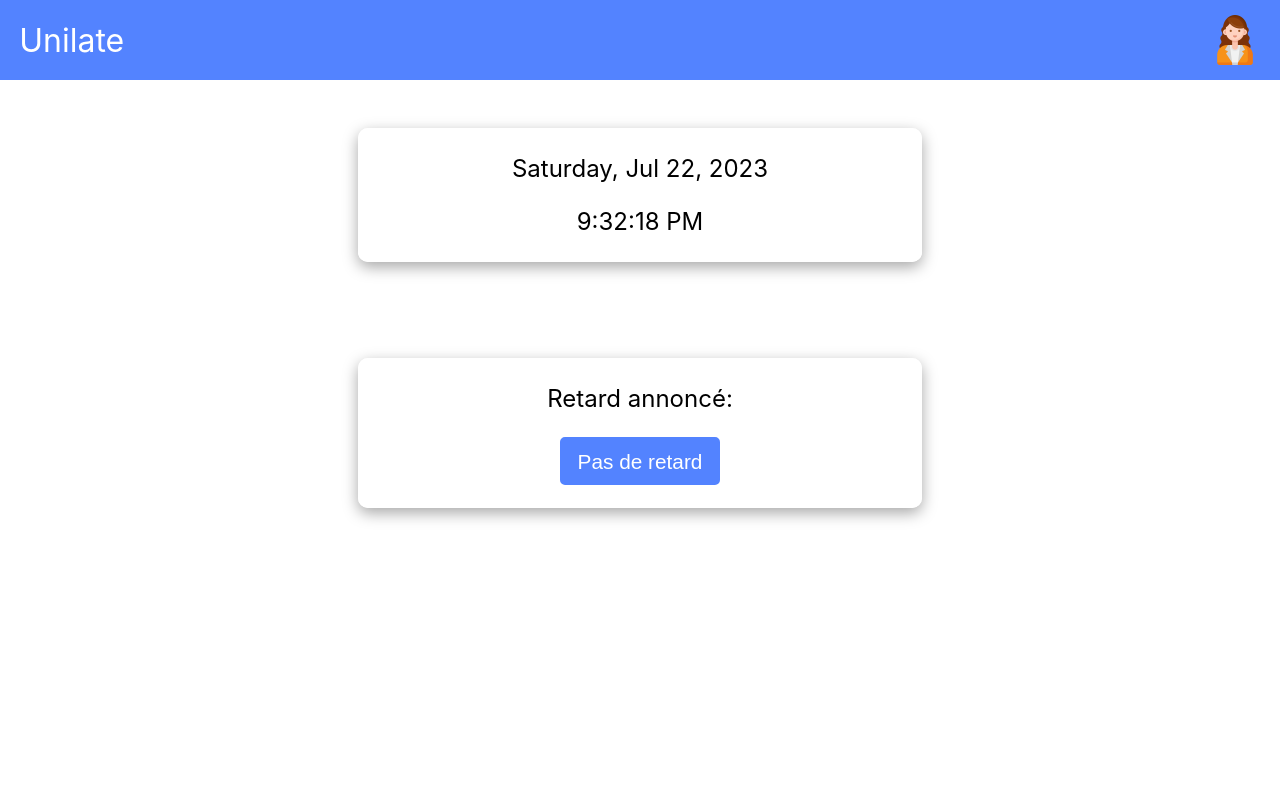
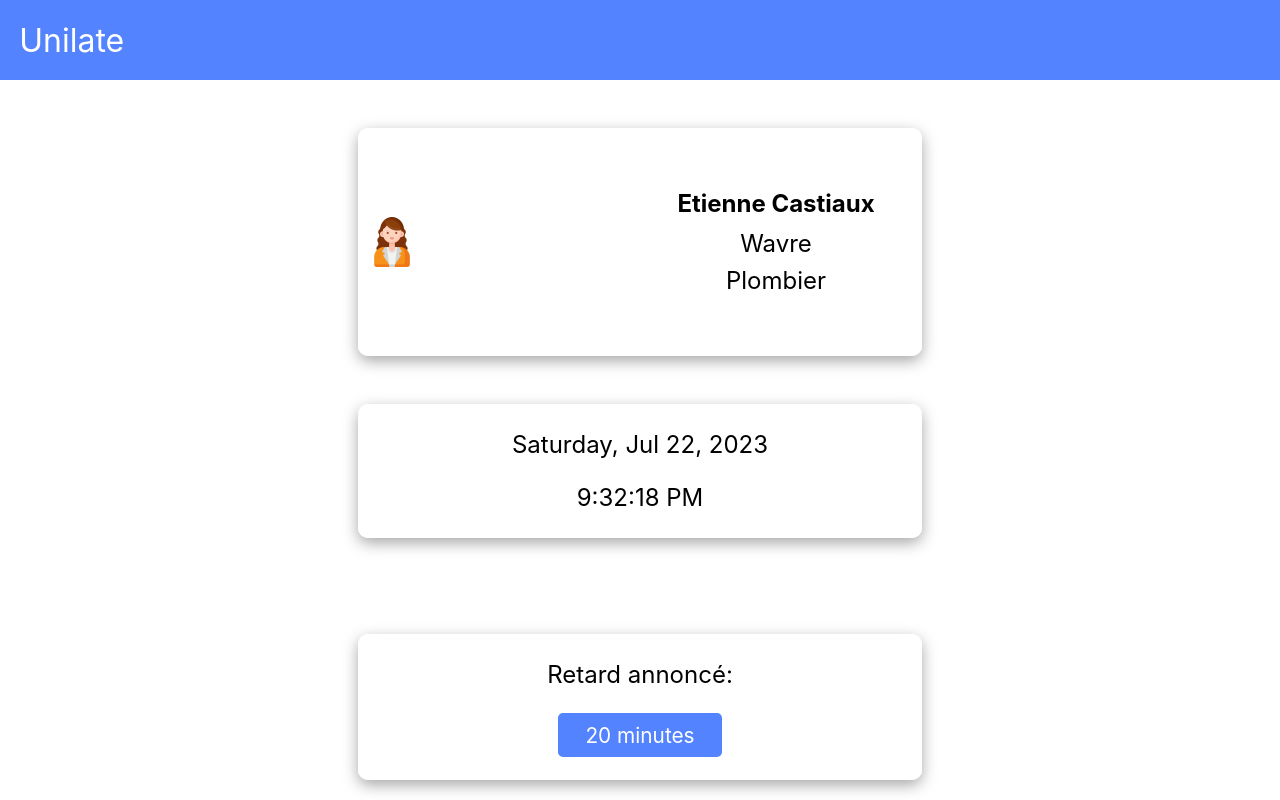
Before and after one commit to Harold-coder/unilate-app, a React (Create React App) app: page / in a window 1280 px wide. Built offline with nearby package versions, Linux system fonts and the light colour scheme.

Commit message:
Added the PatientPage

```diff
--- a/src/App.js
+++ b/src/App.js
@@ -1,11 +1,13 @@
-import DoctorPage from './pages/DoctorPage';
-// import Home from './pages/HomePage';
+// import DoctorPage from './pages/DoctorPage';
+// import HomePage from './pages/HomePage';
+import PatientPage from "./pages/PatientPage";
 
 function App() {
   return (
     <div className='app'>
-      {/* <Home/> */}
-      <DoctorPage/>
+      {/* <HomePage/> */}
+      {/* <DoctorPage/> */}
+      <PatientPage/>
     </div>
   );
 }
--- a/src/components/DoctorPage/MainDoctor.js
+++ /dev/null
@@ -1,11 +0,0 @@
-import React from "react"
-import DateTime from "../General/DateTime"
-
-export default function MainDoctor() {
-
-    return (
-        <div className="main-doctor">
-            <DateTime/>
-        </div>
-    )
-}
--- /dev/null
+++ b/src/components/PatientPage/DoctorProfile.js
@@ -0,0 +1,14 @@
+import React from "react"
+import "../../patient-page.css"
+export default function DoctorProfile(props) {
+    return (
+        <div className="profile-box">
+            <img className="profile-picture" src={require("../../images/"+props.picture)} alt="pic"></img>
+            <div className="infos">
+                <h1 className="name">{props.name}</h1>
+                <p className="personal-info">{props.city}</p>
+                <p className="personal-info">{props.job}</p>
+            </div>
+        </div>
+    )
+}
--- /dev/null
+++ b/src/components/PatientPage/NavbarPatient.js
@@ -0,0 +1,12 @@
+import React from "react"
+
+export default function NavbarPatient() {
+    function handleClickTitle(){
+        console.log("Unilate")
+    }
+    return (
+        <nav>
+            <p className="title" onClick={handleClickTitle}>Unilate</p>
+        </nav>
+    )
+}
--- a/src/pages/DoctorPage.js
+++ b/src/pages/DoctorPage.js
@@ -1,13 +1,13 @@
-import MainDoctor from "../components/DoctorPage/MainDoctor";
 import NavbarDoctor from "../components/DoctorPage/NavbarDoctor";
 import Retard from "../components/General/Retard";
+import DateTime from "../components/General/DateTime";
 import "../doctor-page.css"
 
 function DoctorPage() {
   return (
     <div className='doctor-page'>
       <NavbarDoctor picture="person-image.png"/>
-      <MainDoctor/>
+      <DateTime />
       <Retard page="doctor"/>
     </div>
   );
--- a/src/pages/HomePage.js
+++ b/src/pages/HomePage.js
@@ -1,10 +1,9 @@
 import Card from '../components/HomePage/Card';
 import Hero from '../components/HomePage/Hero';
 import NavbarHome from '../components/HomePage/NavbarHome';
-import Navbar from '../components/HomePage/NavbarHome';
 import Search from '../components/HomePage/Search';
 
-function Home() {
+function HomePage() {
   return (
     <div className='home-page'>
       <NavbarHome/>
@@ -34,4 +33,4 @@ function Home() {
   );
 }
 
-export default Home;
+export default HomePage;
--- /dev/null
+++ b/src/pages/PatientPage.js
@@ -0,0 +1,23 @@
+import DateTime from "../components/General/DateTime";
+import Retard from "../components/General/Retard";
+import DoctorProfile from "../components/PatientPage/DoctorProfile";
+import NavbarPatient from "../components/PatientPage/NavbarPatient";
+import "../doctor-page.css"
+
+function PatientPage() {
+  return (
+    <div className='doctor-page'>
+      <NavbarPatient/>
+      <DoctorProfile
+        picture="person-image.png"
+        name="Etienne Castiaux"
+        city="Wavre"
+        job="Plombier"
+        />
+      <DateTime/>
+      <Retard page="patient"/>
+    </div>
+  );
+}
+
+export default PatientPage;
--- /dev/null
+++ b/src/patient-page.css
@@ -0,0 +1,47 @@
+.profile-box{
+    display: flex;
+    flex-direction: row;
+    justify-content: space-between;
+    margin-left: auto;
+    margin-right: auto;
+    margin-top: 3rem;
+    border: 2px solid white;
+    border-radius: 10px;
+    box-shadow: rgba(0, 0, 0, 0.35) 0px 5px 15px;
+    height: 14rem;
+    width: 70%;
+    max-width: 35rem;
+}
+.profile-picture{
+    height: 13rem;
+    width: 13rem;
+    margin-top: auto;
+    margin-bottom: auto;
+}
+.infos{
+    width: 40%;
+    max-width: 14rem;
+    text-align: center;
+    margin-top: auto;
+    margin-bottom: auto;
+    font-size: 1.5rem;
+    padding-right: 2rem;
+}
+.name{
+    font-size: 1.5rem;
+}
+.retard-patient{
+    font-size: 1.5rem;
+    display: flex;
+    flex-direction: column;
+    justify-content: center;
+    align-items: center;
+    margin-right: auto;
+    margin-left: auto;
+    margin-top: 4rem;
+    border: 2px solid white;
+    border-radius: 10px;
+    box-shadow: rgba(0, 0, 0, 0.35) 0px 5px 15px;
+    width: 70%;
+    max-width: 35rem;
+}
```
Also changed, not shown: src/doctor-page.css (line endings or trailing spaces).
